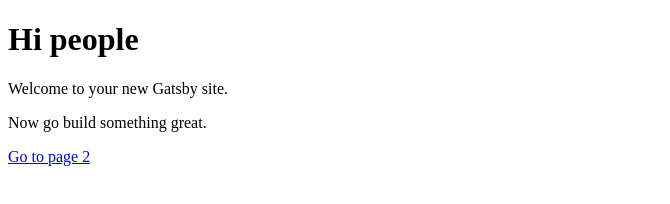
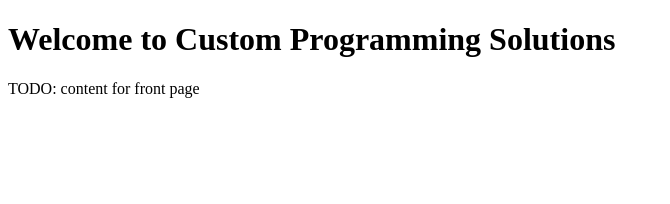
Before and after one commit to KolyaHarutyunyan/GatsbyCPS, a Gatsby site: page / in a window 1280 px wide. Shown: the whole page, without its empty margins (0-670 px from the left). Built offline with nearby package versions, Linux system fonts and the light colour scheme; Gatsby itself is replaced by a stand-in of ours.

Commit message:
Update root index page

```diff
--- a/src/pages/index.js
+++ b/src/pages/index.js
@@ -3,10 +3,8 @@ import Link from 'gatsby-link'
 
 const IndexPage = () => (
   <div>
-    <h1>Hi people</h1>
-    <p>Welcome to your new Gatsby site.</p>
-    <p>Now go build something great.</p>
-    <Link to="/page-2/">Go to page 2</Link>
+    <h1>Welcome to Custom Programming Solutions</h1>
+    <p>TODO: content for front page</p>
   </div>
 )
 
```
